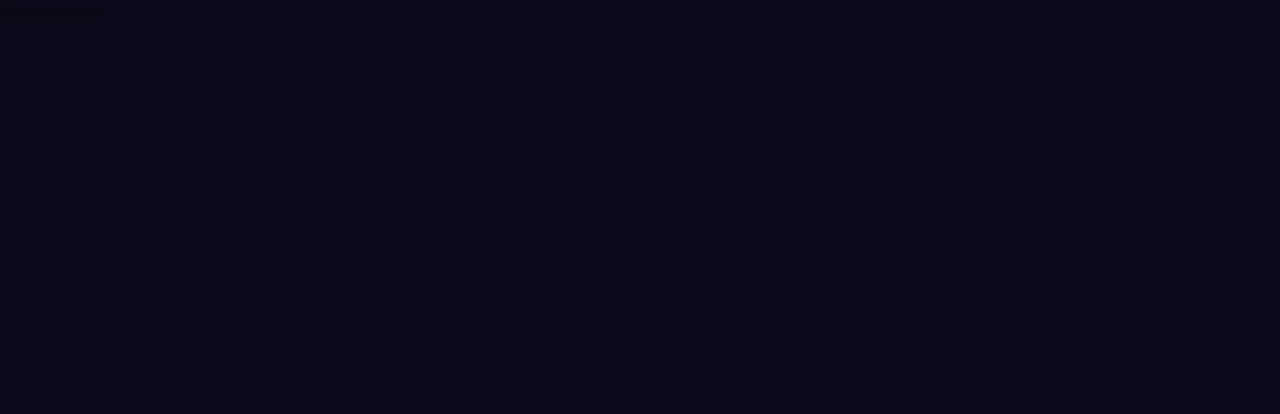
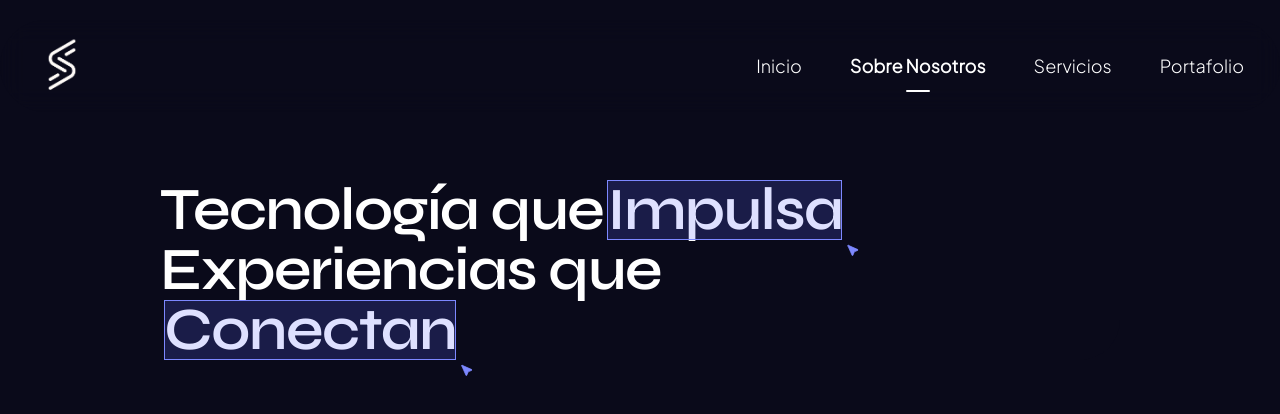
Before and after one commit to val3ntinahdz/SpacelineAgency, a React (Vite) app: page /about in a window 1280 px wide. Shown: the top 414 px of the page. Built offline with nearby package versions, Linux system fonts and the light colour scheme.

Commit message:
Kickstart About Us page design

```diff
--- a/src/pages/About.jsx
+++ b/src/pages/About.jsx
@@ -1,5 +1,42 @@
+import { Navbar } from "@/components/Navbar";
+import { PointerHighlight } from "@/components/ui/pointer-highlight";
+
 const About = () => {
-    return <div>About section</div>;
+    return (
+        <>
+            <Navbar />
+
+            <div className="pt-45 px-40">
+                <div className="bg-[#0a0a1a] mt-0 rounded-b-[40px]">
+                    <h1 className="font-syne-bold text-white text-6xl tracking-tight">
+                        Tecnología que
+                        <PointerHighlight
+                            rectangleClassName="bg-[#5a67ff]/20 border-[#7d88ff]"
+                            pointerClassName="text-[#7d88ff] h-3 w-3"
+                            containerClassName="inline-block mx-1"
+                        >
+                            <span>
+                                Impulsa
+                            </span>
+                        </PointerHighlight>
+
+                        <br />Experiencias que<br />
+                        <PointerHighlight
+                            rectangleClassName="bg-[#5a67ff]/20 border-[#7d88ff]"
+                            pointerClassName="text-[#7d88ff] h-3 w-3"
+                            containerClassName="inline-block mx-1"
+                        >
+                            <span>
+                                Conectan
+                            </span>
+                        </PointerHighlight>
+                    </h1>
+                </div>
+            </div>
+
+
+        </>
+    )
 }
 
 export default About;
```
Also changed, not shown: src/components/Navbar.jsx (indentation only).
